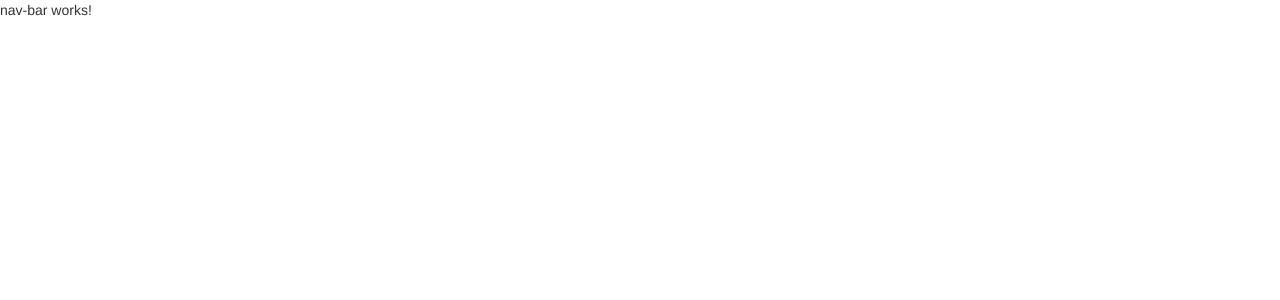
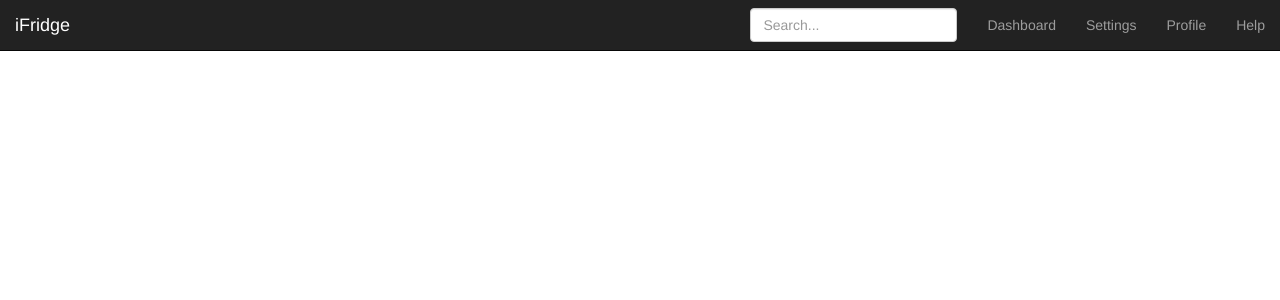
Before and after one commit to MWO-iFridge/iFridge-client, an Angular app in the folder iFridge-client/: page / in a window 1280 px wide. Shown: the top 300 px of the page. Built offline with nearby package versions, Linux system fonts and the light colour scheme.

Commit message:
Navbar component edited

```diff
--- a/iFridge-client/src/app/component/nav-bar/nav-bar.component.html
+++ b/iFridge-client/src/app/component/nav-bar/nav-bar.component.html
@@ -1 +1,24 @@
-<p>nav-bar works!</p>
+<nav class="navbar navbar-inverse navbar-fixed-top">
+  <div class="container-fluid">
+    <div class="navbar-header">
+      <button type="button" class="navbar-toggle collapsed" data-toggle="collapse" data-target="#navbar" aria-expanded="false" aria-controls="navbar">
+        <span class="sr-only">Toggle navigation</span>
+        <span class="icon-bar"></span>
+        <span class="icon-bar"></span>
+        <span class="icon-bar"></span>
+      </button>
+      <a class="navbar-brand" href="#">iFridge</a>
+    </div>
+    <div id="navbar" class="navbar-collapse collapse">
+      <ul class="nav navbar-nav navbar-right">
+        <li><a href="#">Dashboard</a></li>
+        <li><a href="#">Settings</a></li>
+        <li><a href="#">Profile</a></li>
+        <li><a href="#">Help</a></li>
+      </ul>
+      <form class="navbar-form navbar-right">
+        <input type="text" class="form-control" placeholder="Search...">
+      </form>
+    </div>
+  </div>
+</nav>
```
